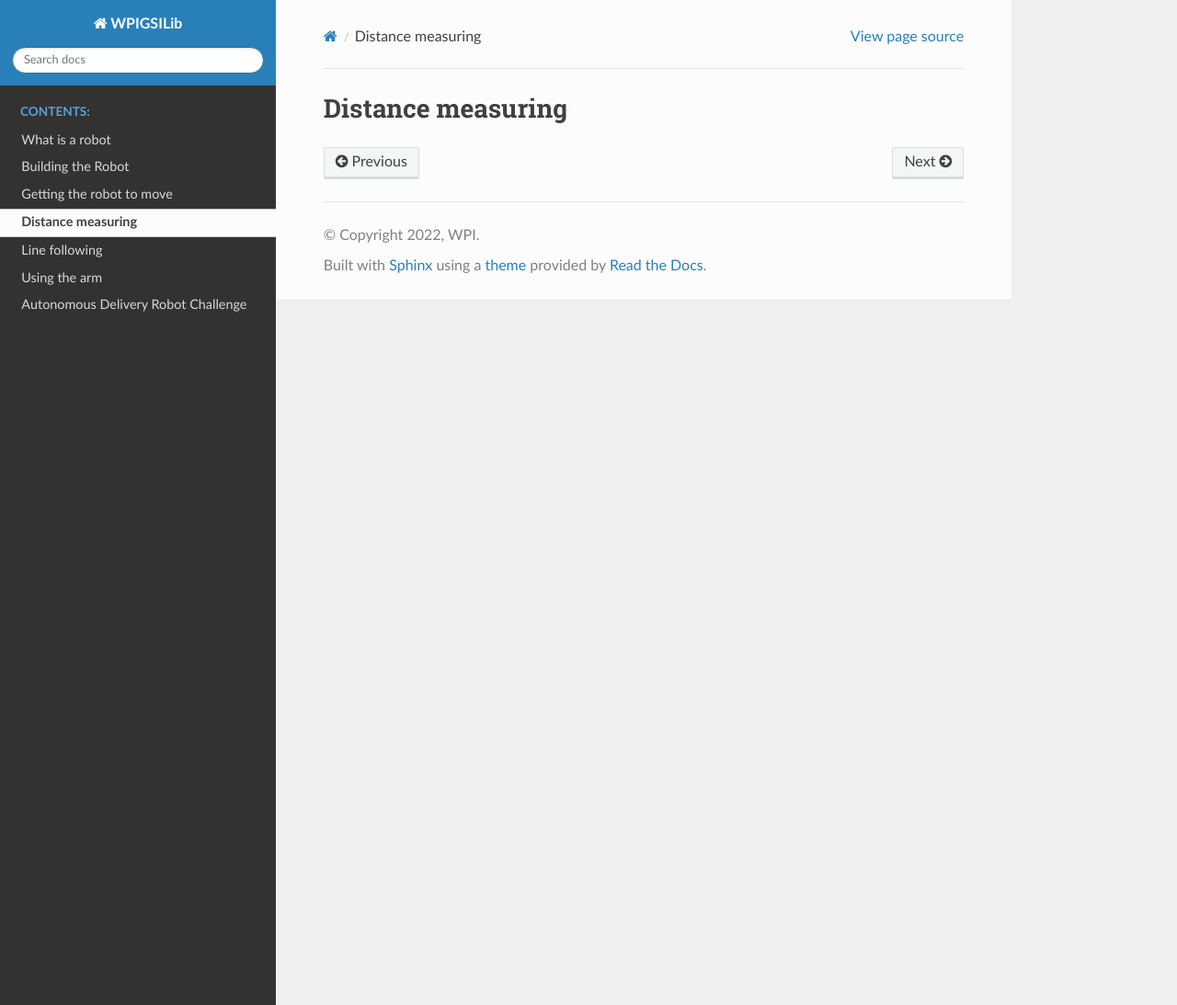
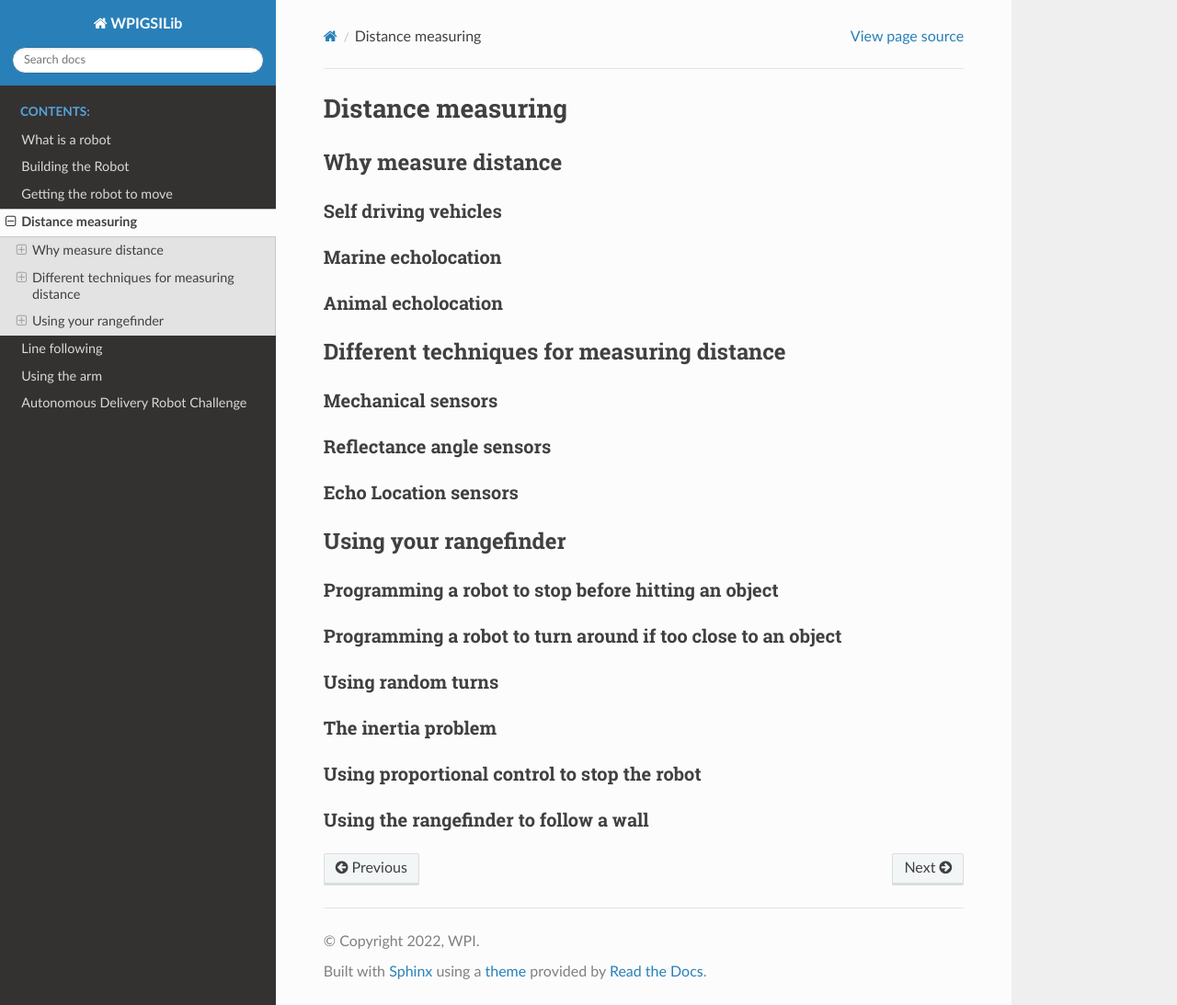
Before and after one commit to Open-STEM/Open-STEM.github.io, a Sphinx documentation site: the page built from docs/source/distance-measuring/index.rst, in a window 1280 px wide and 1093 px high. Shown: the whole window at 92% size. Built offline with Sphinx 7.4.7 and the Read the Docs theme 2.0.0, drawn with Linux system fonts in a browser that asks for light colours.

```diff
--- a/docs/source/distance-measuring/index.rst
+++ b/docs/source/distance-measuring/index.rst
@@ -1,2 +1,47 @@
 Distance measuring
 ==================
+
+Why measure distance
+--------------------
+
+Self driving vehicles
+^^^^^^^^^^^^^^^^^^^^^
+
+Marine echolocation
+^^^^^^^^^^^^^^^^^^^
+
+Animal echolocation
+^^^^^^^^^^^^^^^^^^^
+
+Different techniques for measuring distance
+-------------------------------------------
+
+Mechanical sensors
+^^^^^^^^^^^^^^^^^^
+
+Reflectance angle sensors
+^^^^^^^^^^^^^^^^^^^^^^^^^
+
+Echo Location sensors
+^^^^^^^^^^^^^^^^^^^^^
+
+Using your rangefinder
+----------------------
+
+Programming a robot to stop before hitting an object
+^^^^^^^^^^^^^^^^^^^^^^^^^^^^^^^^^^^^^^^^^^^^^^^^^^^^
+
+Programming a robot to turn around if too close to an object
+^^^^^^^^^^^^^^^^^^^^^^^^^^^^^^^^^^^^^^^^^^^^^^^^^^^^^^^^^^^^
+
+Using random turns
+^^^^^^^^^^^^^^^^^^
+
+The inertia problem
+^^^^^^^^^^^^^^^^^^^
+
+Using proportional control to stop the robot
+^^^^^^^^^^^^^^^^^^^^^^^^^^^^^^^^^^^^^^^^^^^^
+
+Using the rangefinder to follow a wall
+^^^^^^^^^^^^^^^^^^^^^^^^^^^^^^^^^^^^^^
```
Also changed, not shown: docs/source/line-following/index.rst (+33 -0 lines), docs/source/using-the-arm/index.rst (+18 -0 lines).
